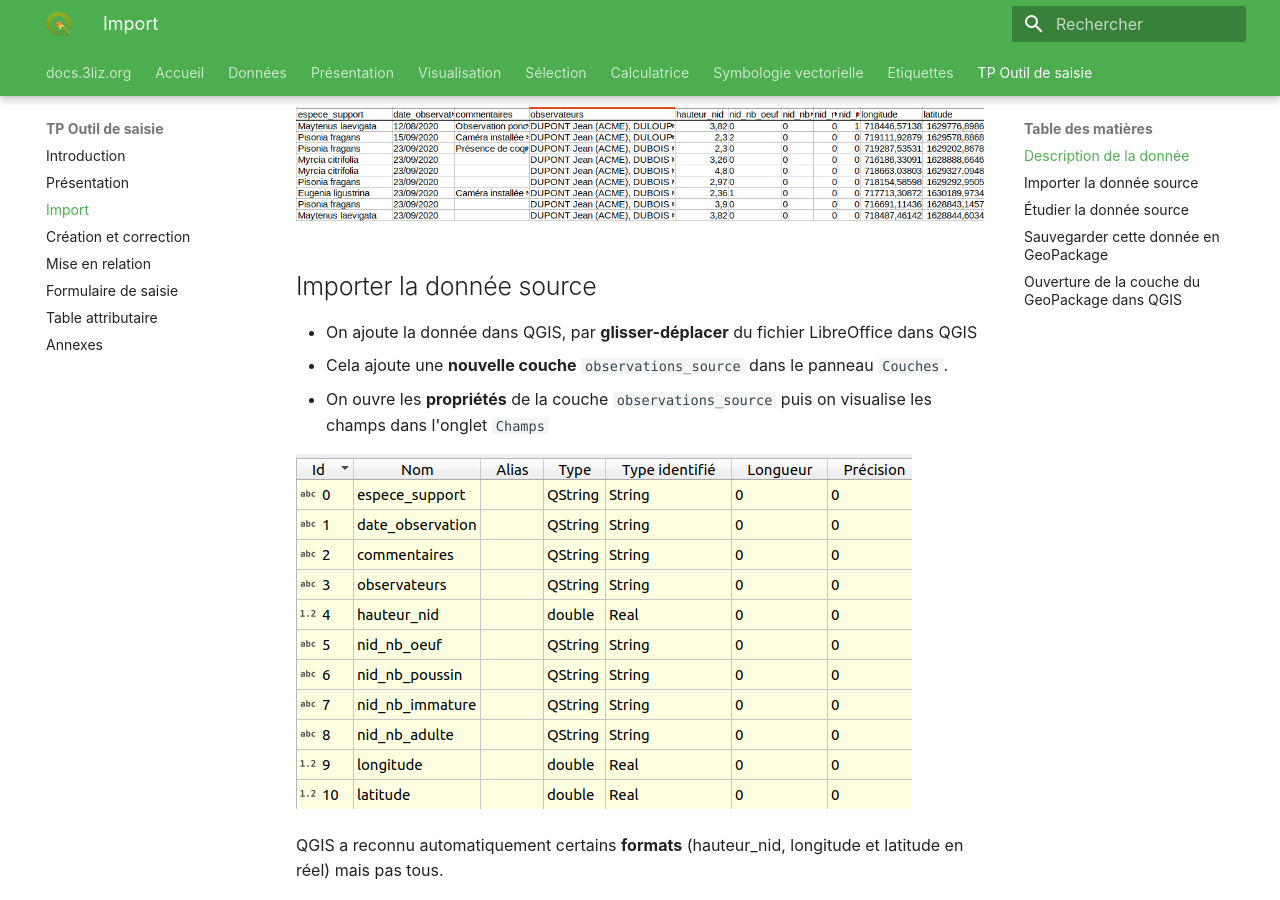
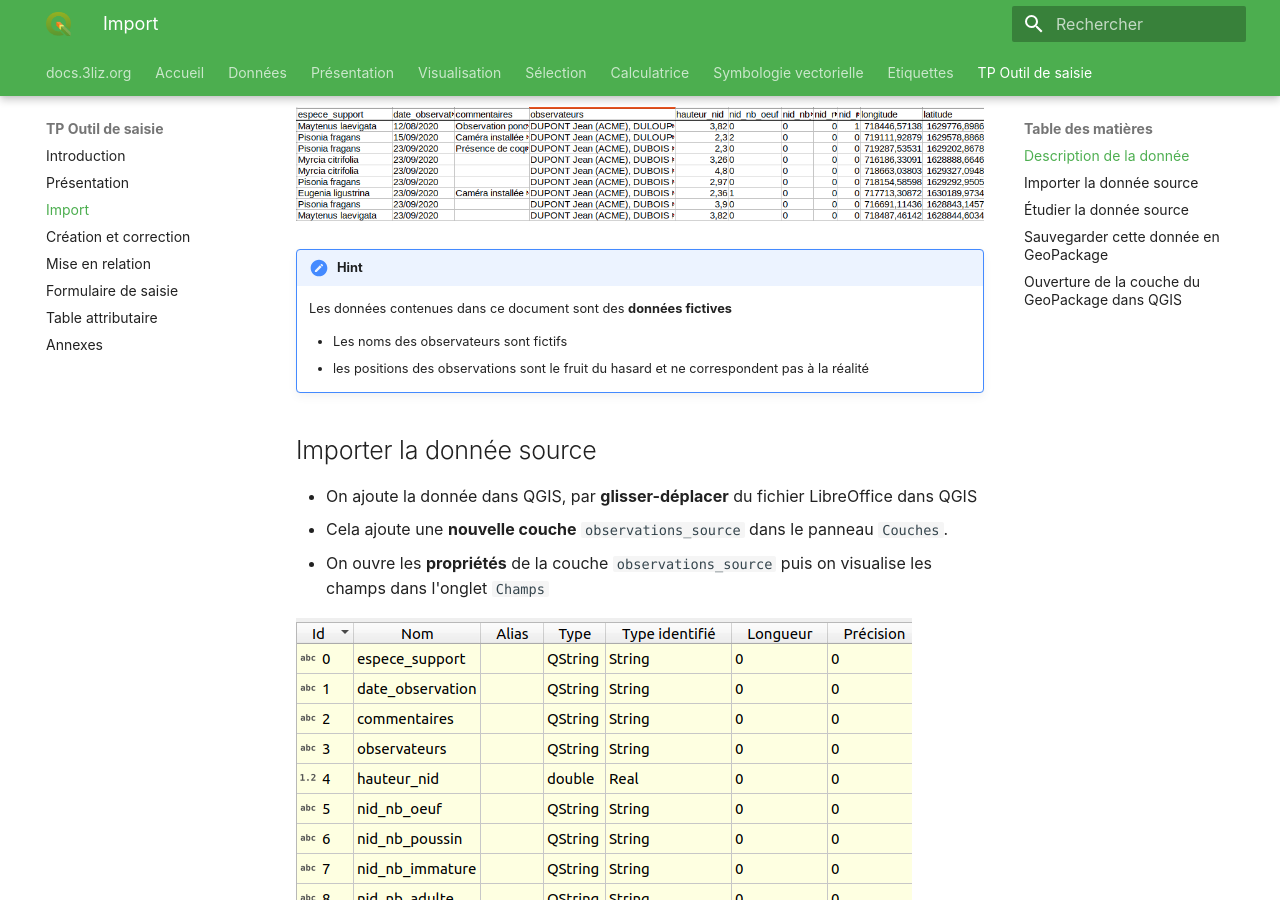
Before and after one commit to 3liz/formation-qgis-expressions, an MkDocs documentation site: the page built from docs/tp_import.md, in a window 1280 px wide and 900 px high, scrolled down 348 px. Built offline with MkDocs 1.6.1 and Material for MkDocs 9.7.7, drawn with Linux system fonts in a browser that asks for light colours; nearby versions of some CDN libraries.

Commit message:
Import - Ajout d'une mention sur le caractère fictif des données

```diff
--- a/docs/tp_import.md
+++ b/docs/tp_import.md
@@ -11,6 +11,14 @@ de votre ordinateur**.
 Voici un aperçu des données du fichier :
 
 ![bg contain](media/fichier_libre_office_source.png)
+
+!!! hint
+
+    Les données contenues dans ce document sont des **données fictives**
+
+    * Les noms des observateurs sont fictifs
+    * les positions des observations sont le fruit du hasard et ne correspondent
+      pas à la réalité
 
 ## Importer la donnée source
 
```
Also changed, not shown: 2 other files.
